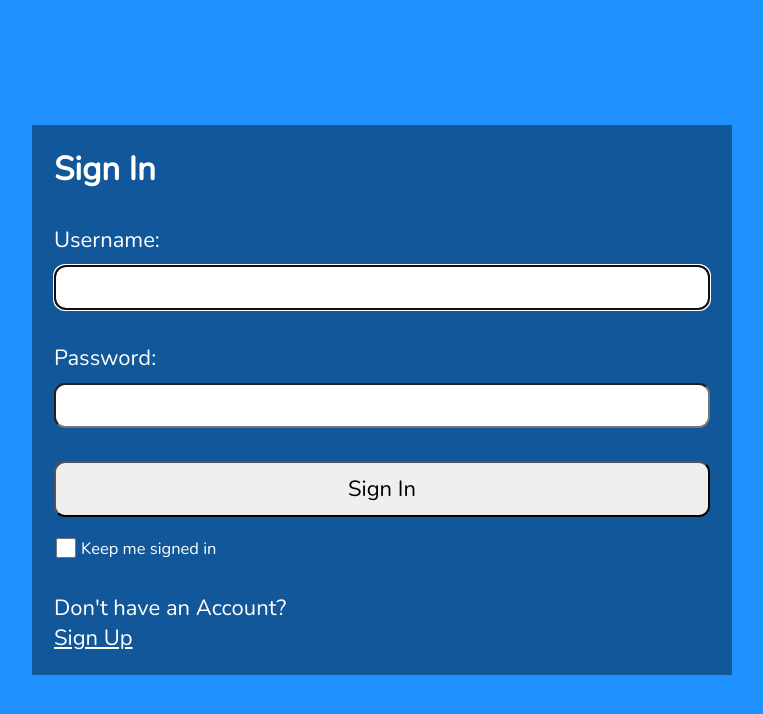
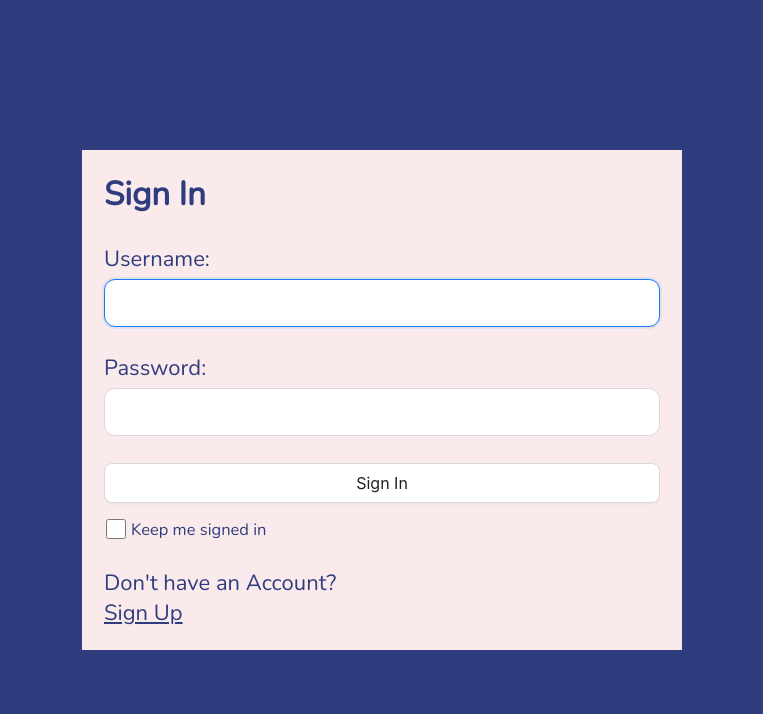
Before and after one commit to munnigel/react-node-loginAuth, a React (Create React App) app in the folder react_login/: page /login in a window 1280 px wide. Shown: the top 714 px of the page, without its empty margins (258-1021 px from the left). Built offline with nearby package versions, Linux system fonts and the light colour scheme; what @fvilers/disable-react-devtools would draw is missing.

Commit message:
Added multiple file uploads

```diff
--- a/react_login/src/components/Upload.js
+++ b/react_login/src/components/Upload.js
@@ -1,7 +1,7 @@
 import React, { useState, useContext } from 'react';
 import { Link } from "react-router-dom";
 import useAxiosPrivate from "../hooks/useAxiosPrivate";
-import { Upload as AntUpload, Button, message, Modal } from 'antd';
+import { Upload as AntUpload, Button, message, Modal, Space, Spin } from 'antd';
 import { InboxOutlined, DeleteOutlined } from '@ant-design/icons';
 
 const { Dragger } = AntUpload;
@@ -9,30 +9,19 @@ const { Dragger } = AntUpload;
 
 const Upload = () => {
     const axiosPrivate = useAxiosPrivate();
-    const [uploadStatus, setUploadStatus] = useState("");
-    const [imgUrl, setImgUrl] = useState("");
+    const [imgUrls, setImgUrls] = useState([]);
     const [fileList, setFileList] = useState([]);
     const [previewVisible, setPreviewVisible] = useState(false);
     const [previewImage, setPreviewImage] = useState('');
+    const [uploadProgress, setUploadProgress] = useState(0);
 
     // delay is used to retry the upload if the token expired and /refresh happened
     const delay = (ms) => new Promise(resolve => setTimeout(resolve, ms));
 
     // keep track of all the files that are being uploaded
     const handleFileChange = info => {
-        // let fileList = [...info.fileList];
+        let fileList = [...info.fileList];
         // fileList = fileList.slice(-1);
-        // setFileList(fileList);
-        let fileList = [...info.fileList];
-        fileList = fileList.slice(-1);
-        fileList = fileList.map(file => {
-            if (file.response) {
-                // Component will show file.url as link
-                file.url = file.response.url;
-            }
-            return file;
-        }
-        );
         setFileList(fileList);
     };
 
@@ -61,33 +50,38 @@ const Upload = () => {
     const handleSubmit = async (e) => {
         e.preventDefault();
 
-        const file = fileList[0]?.originFileObj;
-        if (!file) {
-            message.error("Please select a file before uploading.");
+        if (fileList.length === 0) {
+            message.error("Please select files before uploading.");
             return;
         }
 
         const formData = new FormData();
-        formData.append("file", file);
-
+        fileList.forEach((fileItem, index) => {
+            formData.append(`file`, fileItem.originFileObj);
+        });
 
         try {
+            await delay(200);
             const response = await axiosPrivate.post("/image/upload", formData, {
                 headers: {
                     "Content-Type": "multipart/form-data"
                 },
+                onUploadProgress: (progressEvent) => {
+                    const percentCompleted = Math.round((progressEvent.loaded * 100) / progressEvent.total);
+                    setUploadProgress(percentCompleted);
+                }
             });
-            setUploadStatus(response.data.message);
 
-            // Extract the uniqueFilename from the response
-            const uniqueFileName = response.data.uniqueFileName;
+            const uniqueFileNames = response.data.files.join(',');
 
+            const imageUrlResponse = await axiosPrivate.get(`/image?imageNames=${uniqueFileNames}`);
+            // Assuming the backend returns an array of URLs
+            setImgUrls(imageUrlResponse.data.urls);
 
-            const imageUrlResponse = await axiosPrivate.get(`/image/${uniqueFileName}`);
-            setImgUrl(imageUrlResponse.data.url);
             setFileList([]);
+            setUploadProgress(0);
 
-        } catch (error) {
+            } catch (error) {
 
             console.error(error);
 
@@ -113,6 +107,7 @@ const Upload = () => {
                 beforeUpload={() => false} // Prevent automatic upload
                 showUploadList={false} // Disable the default upload list
                 accept='image/jpg, image/jpeg, image/png'
+                multiple={true}
             >
                 <p className="ant-upload-drag-icon">
                     <InboxOutlined />
@@ -138,10 +133,20 @@ const Upload = () => {
                 </ul>
 
             <Button type="primary" onClick={handleSubmit} disabled={fileList.length === 0} style={{ marginTop: '10px', width: '100%' }}>Upload</Button>
-            <div>{uploadStatus}</div>
         </div>
 
-        {imgUrl && <img src={imgUrl} alt="S3 image" style={{ marginTop: '20px' }} />}
+        {uploadProgress > 0 && (
+            <Space size='large' style={{margin: "50px 0px", display: 'flex', justifyContent: 'Center', alignItems: 'Center'}}>
+                <Spin size='large' >
+                    <div className="content" />
+                </Spin>
+            </Space>
+        )}
+
+        {imgUrls.map((url, index) => (
+            <img key={index} src={url} alt={`S3 image ${index}`} style={{ marginTop: '20px', marginRight: '10px' }} />
+        ))}
+
 
         <Modal
             open={previewVisible}
--- a/react_login/src/components/login.js
+++ b/react_login/src/components/login.js
@@ -5,6 +5,7 @@ import axios from '../api/axios'
 import {Link, useNavigate, useLocation} from 'react-router-dom'
 import useInput from '../hooks/useInput'
 import useToggle from '../hooks/useToggle'
+import { Input, Button } from 'antd';
 
 const LOGIN_URL = '/auth'
 
@@ -65,7 +66,7 @@ const Login = () => {
       } else if (err?.response.status === 400) {
         setErrMsg('Missing username or password')
       } else if (err?.response.status === 401) {
-        setErrMsg('Unauthorized')
+        setErrMsg('Invalid User Name or Password')
       } else {
         setErrMsg('Server error. Login failed.')
       }
@@ -88,9 +89,9 @@ const Login = () => {
         {errMsg}
       </p>
       <h1>Sign In</h1>
-      <form onSubmit={handleSubmit}>
+      <form>
         <label htmlFor='username'>Username:</label>
-        <input
+        <Input
           type='text'
           id='username'
           ref={userRef}
@@ -100,7 +101,7 @@ const Login = () => {
           />
 
         <label htmlFor='password'>Password:</label>
-        <input
+        <Input
           type='password'
           id='password'
           onChange={(e) => setPwd(e.target.value)}
@@ -108,7 +109,7 @@ const Login = () => {
           required
           />
 
-          <button>Sign In</button>
+          <Button size='large' onClick={handleSubmit}>Sign In</Button>
           <div className='persistCheck'>
             <input
               type='checkbox'
--- a/react_login/src/index.css
+++ b/react_login/src/index.css
@@ -9,12 +9,12 @@
 html {
     font-family: 'Nunito', sans-serif;
     font-size: 22px;
-    color: #fff;
+    color: #2F3D7E;
 }
 
 body {
     min-height: 100vh;
-    background-color: dodgerblue;
+    background-color: #2F3D7E;
 }
 
 .App {
@@ -28,13 +28,13 @@ body {
 
 section {
     width: 100%;
-    max-width: 700px;
-    min-height: 550px;
+    max-width: 600px;
+    min-height: 500px;
     display: flex;
     flex-direction: column;
     justify-content: flex-start;
     padding: 1rem;
-    background-color: rgba(0,0,0,0.4);
+    background-color: #FAEAEB;
 }
 
 form {
@@ -46,7 +46,7 @@ form {
 }
 
 a, a:visited {
-    color: #fff;
+    color: #2F3D7E;
 }
 
 input[type="text"],
```
